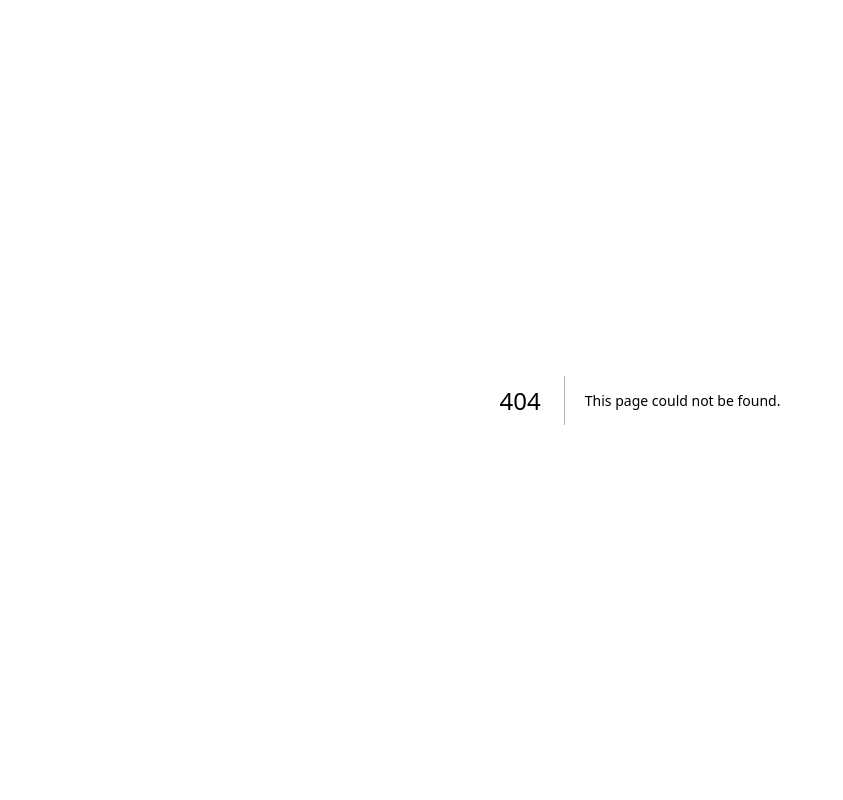
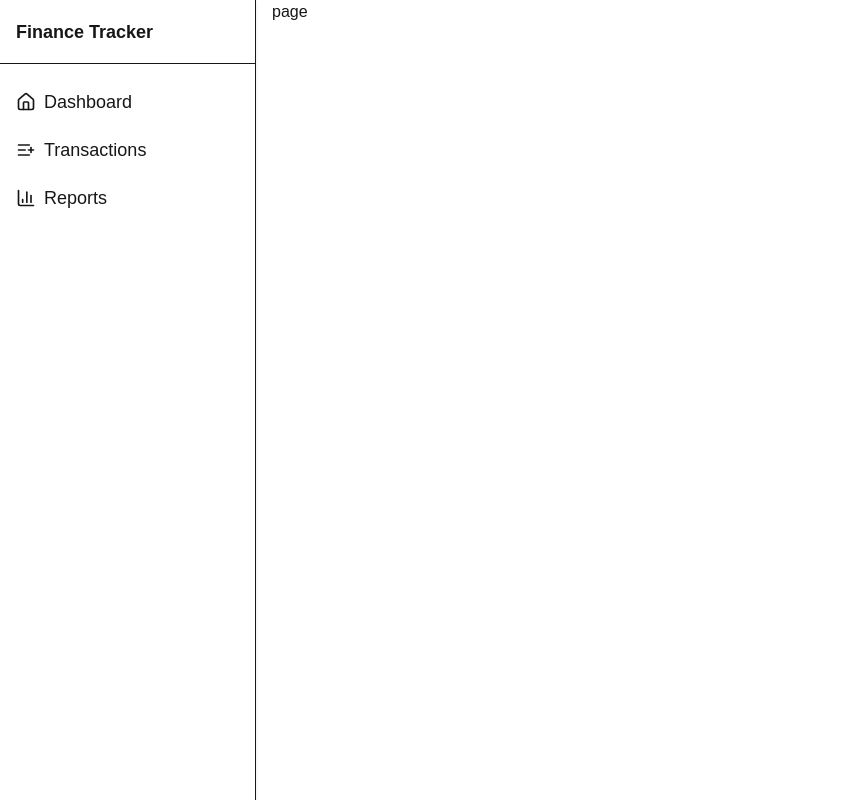
Before and after one commit to nuruzzamn/finance_tracker, a Next.js app: page /add-transaction in a window 1280 px wide. Before the commit this address had no page. Shown: the whole page, without its empty margins (0-843 px from the left). Built offline with nearby package versions, Linux system fonts and the light colour scheme.

Commit message:
feat : project setup, Sidebar design

```diff
--- /dev/null
+++ b/app/(main)/_components/Sidebar.tsx
@@ -0,0 +1,51 @@
+import React from "react";
+import {
+    Home,
+    ListPlus,
+    BarChart3,
+  } from "lucide-react";
+import Link from "next/link";
+
+const Sidebar = () => {
+  return (
+    <>
+      {/* Sidebar */}
+      <aside
+        className={
+          ("fixed md:static inset-y-0 left-0 w-64 bg-card border-r shadow-sm z-50 transition-transform duration-300 ease-in-out -translate-x-full md:translate-x-0")}
+      >
+        <div className="flex flex-col h-full">
+          {/* Sidebar header */}
+          <div className="h-16 flex items-center justify-between px-4 border-b">
+            <div className="flex items-center gap-2">
+              {/* <PiggyBank className="h-6 w-6 text-primary" /> */}
+              <h1 className="text-lg font-bold">Finance Tracker</h1>
+            </div>
+          </div>
+
+          {/* Navigation */}
+          <div className="flex-1 px-2 py-4 h-screen">
+            <nav className="space-y-1">
+                <Link href="/" className="flex items-center gap-2 p-2 hover:bg-gray-100 rounded-md">
+                  <Home className="h-5 w-5" />
+                  <div className="text-lg font-normal flex items-center">Dashboard</div>
+                </Link>
+
+                <Link href="/transactions" className="flex items-center gap-2 p-2 hover:bg-gray-100 rounded-md">
+                  <ListPlus className="h-5 w-5" />
+                  <div className="text-lg font-normal flex items-center">Transactions</div>
+                </Link>
+
+                <Link href="/reports" className="flex items-center gap-2 p-2 hover:bg-gray-100 rounded-md">
+                  <BarChart3 className="h-5 w-5" />
+                  <div className="text-lg font-normal flex items-center">Reports</div>
+                </Link>
+            </nav>
+          </div>
+        </div>
+      </aside>
+    </>
+  );
+};
+
+export default Sidebar;
--- /dev/null
+++ b/app/(main)/add-transaction/page.tsx
@@ -0,0 +1,9 @@
+import React from 'react'
+
+const page = () => {
+  return (
+    <div>page</div>
+  )
+}
+
+export default page
--- /dev/null
+++ b/app/(main)/dashboard/_components/Dashboard.tsx
@@ -0,0 +1,16 @@
+import React from "react";
+
+const Dashboard = () => {
+  return (
+    <>
+      <main className="flex min-h-screen flex-col items-center justify-between p-24">
+        <h1 className="text-4xl font-bold">Personal Finance Tracker</h1>
+        <p className="mt-4 text-lg">
+          Track your expenses and income with ease!
+        </p>
+      </main>
+    </>
+  );
+};
+
+export default Dashboard;
--- /dev/null
+++ b/app/(main)/dashboard/page.tsx
@@ -0,0 +1,12 @@
+import React from "react";
+import Dashboard from "./_components/Dashboard";
+
+const page = () => {
+  return (
+    <>
+      <Dashboard />
+    </>
+  );
+};
+
+export default page;
--- a/app/layout.tsx
+++ b/app/layout.tsx
@@ -1,6 +1,7 @@
 import type { Metadata } from "next";
 import { Geist, Geist_Mono } from "next/font/google";
 import "./globals.css";
+import Sidebar from "./(main)/_components/Sidebar";
 
 const geistSans = Geist({
   variable: "--font-geist-sans",
@@ -27,7 +28,10 @@ export default function RootLayout({
       <body
         className={`${geistSans.variable} ${geistMono.variable} antialiased`}
       >
-        {children}
+        <div className="flex gap-4 h-screen overflow-y-auto">
+          <Sidebar />
+          {children}
+        </div>
       </body>
     </html>
   );
--- a/app/page.tsx
+++ b/app/page.tsx
@@ -1,13 +1,9 @@
+import Dashboard from "./(main)/dashboard/_components/Dashboard";
 
 export default function Home() {
   return (
     <>
-      <main className="flex min-h-screen flex-col items-center justify-between p-24">
-        <h1 className="text-4xl font-bold">Personal Finance Tracker</h1>
-        <p className="mt-4 text-lg">
-          Track your expenses and income with ease!
-        </p>
-      </main>
+      <Dashboard />
     </>
   );
 }
```
Also changed, not shown: package.json (+7 -6 lines), 1 other file (tests, documents, lock files or other folders).
